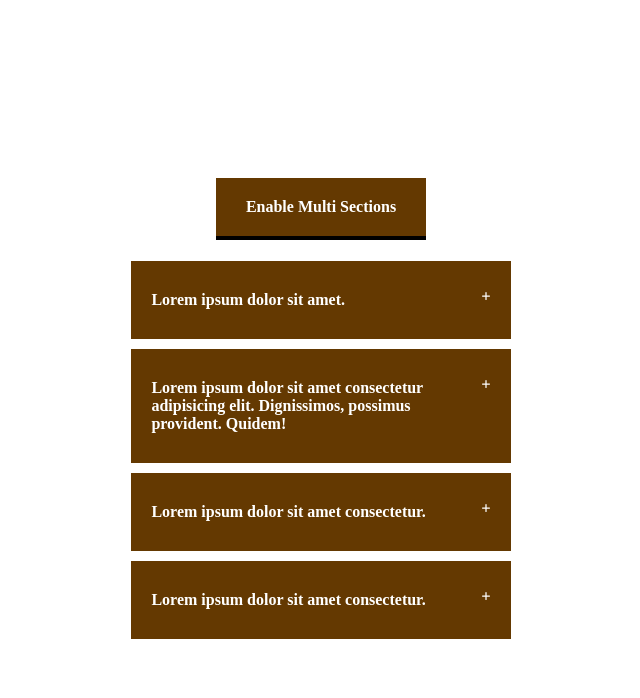
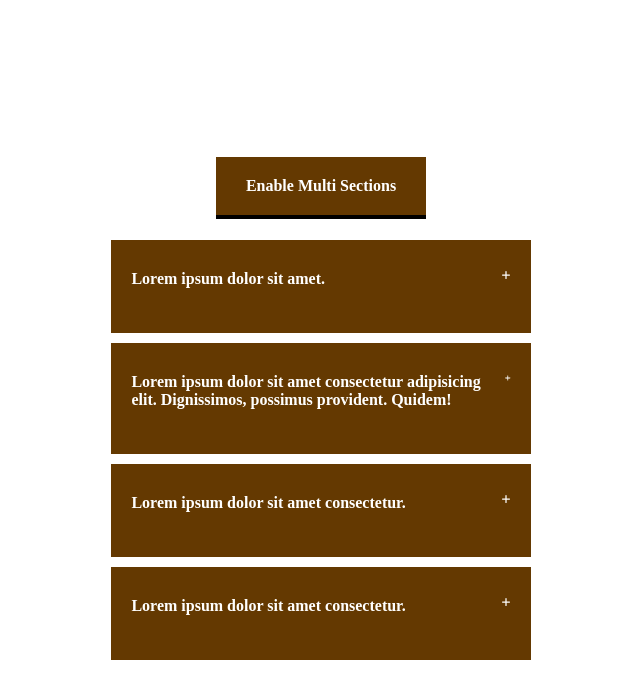
Before and after one commit to bhaveshchadha/Accordion-App, a React (Vite) app: page / in a window 1280 px wide. Shown: the top 698 px of the page, without its empty margins (319-959 px from the left). Built offline with nearby package versions, Linux system fonts and the light colour scheme.

Commit message:
feat: Can now expand the cards

```diff
--- a/src/components/Accordions.jsx
+++ b/src/components/Accordions.jsx
@@ -1,32 +1,71 @@
 import React from "react";
 import { FaPlus } from "react-icons/fa6";
 function Accordions() {
+  const handleClick = (e) => {
+    console.log("first");
+    console.log(e.currentTarget);
+    const elementsWithShowClass = document.querySelectorAll(".show");
+
+    // Remove the 'close' class from each found element
+    elementsWithShowClass.forEach((element) => {
+      element.classList.remove("show");
+    });
+
+    const childWithCloseClass = e.currentTarget.querySelector(".close");
+    console.log(childWithCloseClass);
+    childWithCloseClass.classList.add("show");
+  };
+
   return (
     <div className="container">
-      <div className="box  title">Enable Multi Sections</div>
-      <div className="box">
+      <div className="box   title">Enable Multi Sections</div>
+      <div className="box show_answer" onClick={handleClick}>
         <div className=" question">
           Lorem ipsum dolor sit amet.
-          <FaPlus className=" show_answer" size={10} />
+          <FaPlus size={10} />
+        </div>
+        <div className=" answer close">
+          Lorem ipsum dolor sit amet consectetur adipisicing elit. Quas et
+          distinctio accusamus modi ipsam quidem tenetur fugit a, aspernatur,
+          maxime, facilis expedita. Incidunt iure ipsa voluptatem officia quod
+          eveniet eligendi.
         </div>
       </div>
-      <div className="box">
+      <div className="box show_answer" onClick={handleClick}>
         <div className="question">
           Lorem ipsum dolor sit amet consectetur adipisicing elit. Dignissimos,
           possimus provident. Quidem!
-          <FaPlus className=" show_answer" size={10} />
+          <FaPlus size={10} />
+        </div>
+        <div className=" answer close">
+          Lorem ipsum dolor sit amet consectetur adipisicing elit. Quas et
+          distinctio accusamus modi ipsam quidem tenetur fugit a, aspernatur,
+          maxime, facilis expedita. Incidunt iure ipsa voluptatem officia quod
+          eveniet eligendi.
         </div>
       </div>
-      <div className="box">
+      <div className="box show_answer" onClick={handleClick}>
         <div className="question">
           Lorem ipsum dolor sit amet consectetur.
-          <FaPlus className=" show_answer" size={10} />
+          <FaPlus size={10} />
+        </div>
+        <div className=" answer close">
+          Lorem ipsum dolor sit amet consectetur adipisicing elit. Quas et
+          distinctio accusamus modi ipsam quidem tenetur fugit a, aspernatur,
+          maxime, facilis expedita. Incidunt iure ipsa voluptatem officia quod
+          eveniet eligendi.
         </div>
       </div>
-      <div className="box">
+      <div className="box show_answer" onClick={handleClick}>
         <div className="question">
           Lorem ipsum dolor sit amet consectetur.
-          <FaPlus className=" show_answer" size={10} />
+          <FaPlus size={10} />
+        </div>
+        <div className=" answer close">
+          Lorem ipsum dolor sit amet consectetur adipisicing elit. Quas et
+          distinctio accusamus modi ipsam quidem tenetur fugit a, aspernatur,
+          maxime, facilis expedita. Incidunt iure ipsa voluptatem officia quod
+          eveniet eligendi.
         </div>
       </div>
     </div>
--- a/src/index.css
+++ b/src/index.css
@@ -7,6 +7,7 @@
 }
 .box {
   color: white;
+  padding: 30px 20px;
   font-weight: bold;
   background-color: rgb(100, 57, 1);
   width: 30%;
@@ -20,11 +21,27 @@
   box-shadow: 0px 4px 0px rgba(0, 0, 0); /* Black shadow */
 }
 .question {
-  padding: 30px 20px;
   display: flex;
   justify-content: space-between;
-}
-.show_answer {
-  flex-shrink: 0; /* Prevent the icon from shrinking */
   cursor: pointer;
 }
+
+.answer {
+  color: rgb(245, 245, 201);
+  font-weight: normal;
+  margin-top: 15px;
+}
+
+.answer svg {
+  flex-shrink: 0; /* Prevent the icon from shrinking */
+}
+.close {
+  max-height: 0;
+  overflow: hidden;
+
+  transition: max-height 0.3s ease-out;
+}
+
+.show {
+  max-height: 50px;
+}
```
